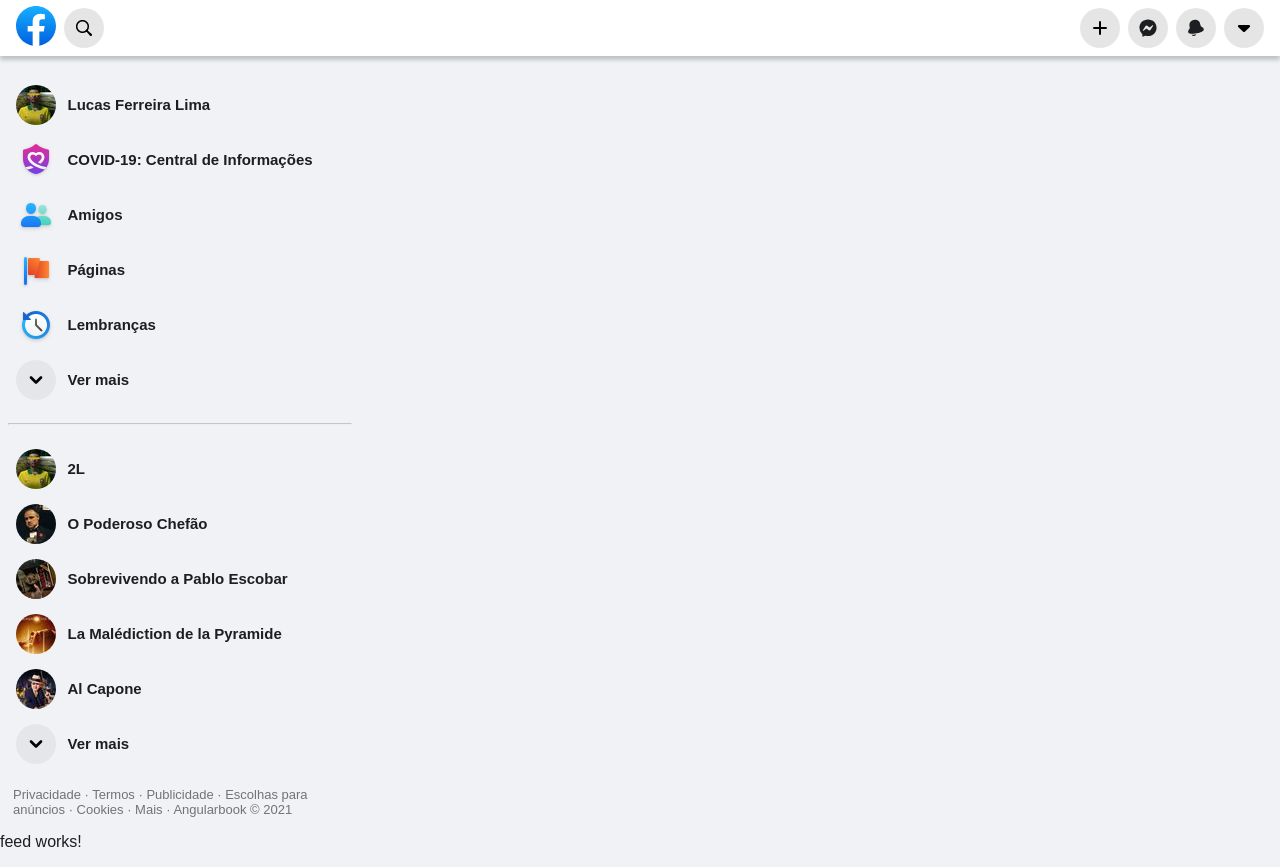
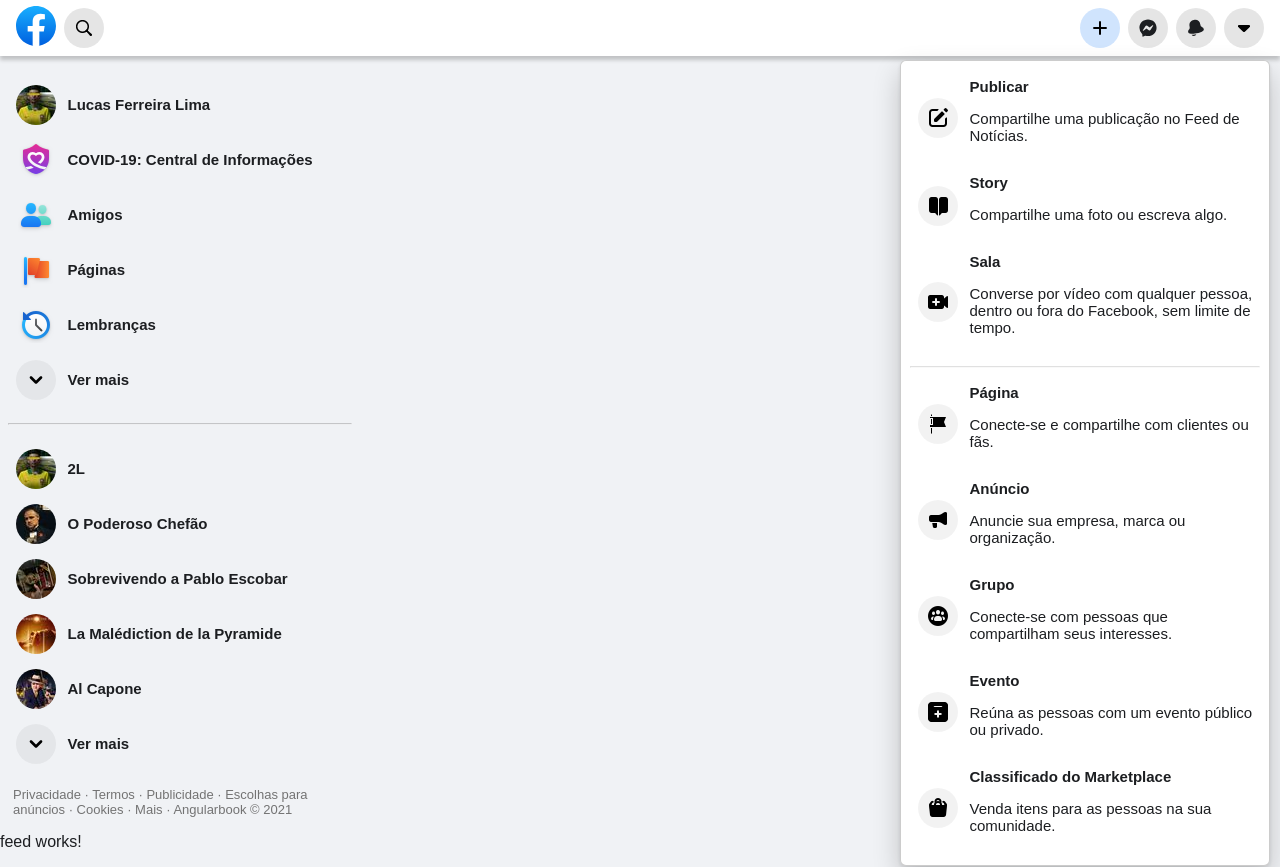
Before and after one commit to lucasferreiralimax/angularbook-new, an Angular app: page / in a window 1280 px wide. Both pictures are taken after a click on the button "Create". Built offline with nearby package versions, Linux system fonts and the light colour scheme.

Commit message:
component create with list and icons

```diff
--- /dev/null
+++ b/src/app/components/create/create.component.html
@@ -0,0 +1,77 @@
+<section class="create" [class.active]="show">
+  <ul class="list">
+    <li class="item">
+      <div class="icon-content plus">
+        <i class="icon publish"></i>
+      </div>
+      <div>
+        <strong>Publicar</strong>
+        <p>Compartilhe uma publicação no Feed de Notícias.</p>
+      </div>
+    </li>
+    <li class="item">
+      <div class="icon-content plus">
+        <i class="icon story"></i>
+      </div>
+      <div>
+        <strong>Story</strong>
+        <p>Compartilhe uma foto ou escreva algo.</p>
+      </div>
+    </li>
+    <li class="item">
+      <div class="icon-content plus">
+        <i class="icon room"></i>
+      </div>
+      <div>
+        <strong>Sala</strong>
+        <p>Converse por vídeo com qualquer pessoa, dentro ou fora do Facebook, sem limite de tempo.</p>
+      </div>
+    </li>
+    <hr>
+    <li class="item">
+      <div class="icon-content plus">
+        <i class="icon page"></i>
+      </div>
+      <div>
+        <strong>Página</strong>
+        <p>Conecte-se e compartilhe com clientes ou fãs.</p>
+      </div>
+    </li>
+    <li class="item">
+      <div class="icon-content plus">
+        <i class="icon advertising"></i>
+      </div>
+      <div>
+        <strong>Anúncio</strong>
+        <p>Anuncie sua empresa, marca ou organização.</p>
+      </div>
+    </li>
+    <li class="item">
+      <div class="icon-content plus">
+        <i class="icon group"></i>
+      </div>
+      <div>
+        <strong>Grupo</strong>
+        <p>Conecte-se com pessoas que compartilham seus interesses.</p>
+      </div>
+    </li>
+    <li class="item">
+      <div class="icon-content plus">
+        <i class="icon event"></i>
+      </div>
+      <div>
+        <strong>Evento</strong>
+        <p>Reúna as pessoas com um evento público ou privado.</p>
+      </div>
+    </li>
+    <li class="item">
+      <div class="icon-content plus">
+        <i class="icon marketplace"></i>
+      </div>
+      <div>
+        <strong>Classificado do Marketplace</strong>
+        <p>Venda itens para as pessoas na sua comunidade.</p>
+      </div>
+    </li>
+  </ul>
+</section>
--- /dev/null
+++ b/src/app/components/create/create.component.scss
@@ -0,0 +1,37 @@
+.create {
+  position: absolute;
+  top: 60px;
+  right: 10px;
+  background: var(--main-color-2);
+  border-radius: 6px;
+  box-shadow: 0 12px 28px 0 rgba(0,0,0,.2),0 2px 4px 0 rgba(0,0,0,.1),inset 0 0 0 1px rgba(0,0,0,.2);
+  width: 360px;
+  max-width: calc(100vw - 24px);
+  padding: 5px;
+  opacity: 0;
+  pointer-events: none;
+  transition: .3s all;
+  &.active {
+    opacity: 1;
+    pointer-events: all;
+  }
+  h1 {
+    margin: 0;
+  }
+  hr {
+    opacity: .3;
+  }
+  .list {
+    padding: 5px;
+    p {
+      font-weight: normal;
+    }
+    .photo {
+      margin-right: 10px;
+      border-radius: 100px;
+    }
+    .item:hover .plus {
+      background: rgba(0,0,0,.15);
+    }
+  }
+}
--- /dev/null
+++ b/src/app/components/create/create.component.ts
@@ -0,0 +1,17 @@
+import { Component, OnInit, Input } from '@angular/core';
+
+@Component({
+  selector: 'app-create',
+  templateUrl: './create.component.html',
+  styleUrls: ['./create.component.scss']
+})
+export class CreateComponent implements OnInit {
+
+  @Input() show: boolean = false;
+
+  constructor() { }
+
+  ngOnInit(): void {
+  }
+
+}
--- a/src/app/components/header/header.component.html
+++ b/src/app/components/header/header.component.html
@@ -18,9 +18,9 @@
       </svg>
     </button>
     <div class="right">
-      <button class="nav-button" type="button">
+      <button class="nav-button" type="button" (click)="create = !create" [class.active]="create">
         Create
-        <i class="icon plus"></i>
+        <i class="icon plus" [class.active]="create"></i>
       </button>
       <button class="nav-button" type="button">
         Messenger
@@ -41,4 +41,5 @@
     </div>
   </nav>
   <app-accounts [show]="accounts" #accountsRef></app-accounts>
+  <app-create [show]="create" #createRef></app-create>
 </header>
--- a/src/app/components/header/header.component.ts
+++ b/src/app/components/header/header.component.ts
@@ -14,6 +14,7 @@
   menuBookmarks:Observable<boolean>;
   menuBookmarksActive: boolean = false;
   accounts: boolean = false;
+  create: boolean = false;
 
   constructor(
     public router: Router,
--- a/src/styles.scss
+++ b/src/styles.scss
@@ -83,55 +83,40 @@
   }
 }
 
-.arrow-small,
-.search,
-.plus {
+.arrow-small, .search, .plus, .publish {
   background-image: url("assets/sprite_2.png");
 }
-
-.arrow-small {
-  background-position: 0 -276px;
+.arrow-small { background-position: 0 -276px; }
+.plus { background-position: 0 -591px; }
+.publish { background-position: 0 -444px; }
+.search {
+  width: 16px;
+  height: 16px; background-position: 0 -819px;
 }
 
-.plus {
-  background-image: url("assets/sprite_2.png");
-  background-position: 0 -591px;
-}
-
-.search {
-  background-image: url("assets/sprite_2.png");
-  width: 16px;
-  height: 16px;
-  background-position: 0 -819px;
-}
-
-.feedback,
-.help,
-.logout {
+.feedback, .help, .logout, .story, .advertising, .marketplace {
   background-image: url("assets/sprite_3.png");
 }
+.feedback { background-position: 0 -155px; }
+.help { background-position: 0 -344px; }
+.logout { background-position: 0 -218px; }
+.story { background-position: 0 -470px; }
+.advertising { background-position: 0 -281px; }
+.marketplace { background-position: 0 -428px; }
 
-.feedback {
-  background-position: 0 -155px;
+.settings, .room, .group, .event {
+  background-image: url("assets/sprite_4.png");
 }
+.settings { background-position: 0 -930px; }
+.room { background-position: 0 -321px; }
+.group { background-position: 0 -300px; }
+.event { background-position: 0 -447px; }
 
-.help {
-  background-position: 0 -344px;
+.preferences, .page {
+  background-image: url("assets/sprite_5.png");
 }
-
-.logout {
-  background-position: 0 -218px;
-}
-
-.settings {
-  background-image: url("assets/sprite_4.png");
-  background-position: 0 -930px;
-}
-
-.preferences {
-  background-image: url("assets/sprite_5.png");
-  background-position: 0 -461px;
-}
+.preferences { background-position: 0 -461px; }
+.page { background-position: 0 -125px; }
 
 .list {
   list-style: none;
@@ -156,6 +141,7 @@
   border-radius: 100px;
   margin-right: .8em;
   width: 40px;
+  min-width: 40px;
   height: 40px;
   display: flex;
   align-items: center;
```
Also changed, not shown: src/app/modules/core/core.module.ts (+13 -2 lines), 1 other file (tests, documents, lock files or other folders).
